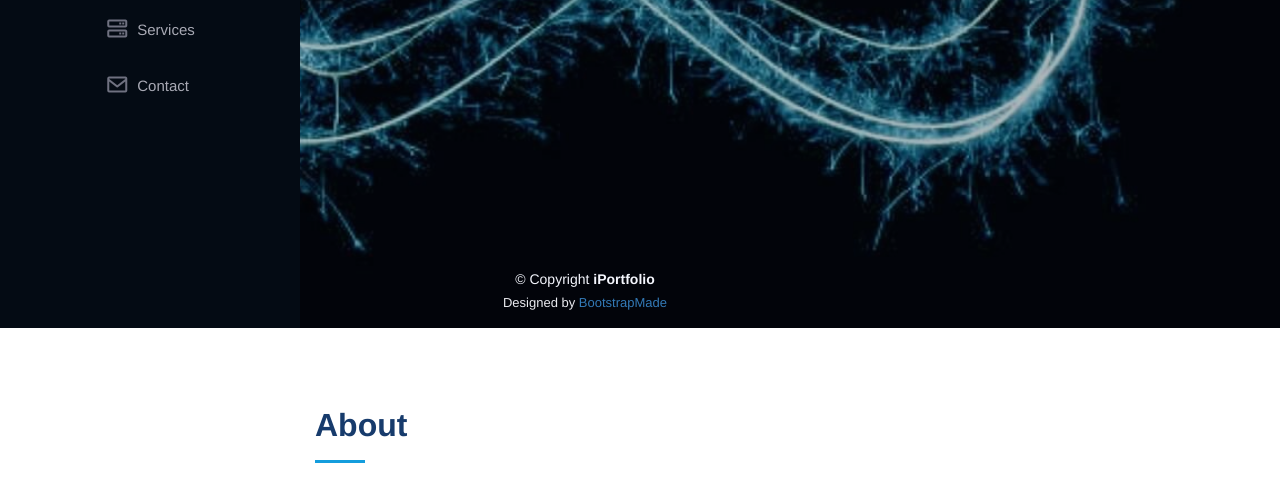
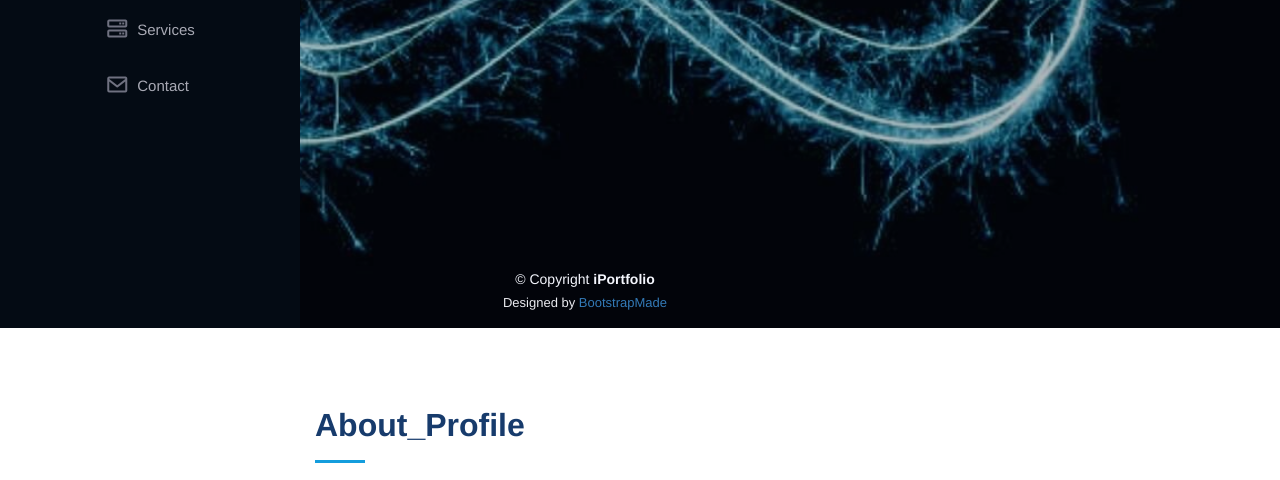
Before and after one commit to prafulpatel16/p1_Portfolio_webapp_deploy, a plain HTML site: page iPortfoliov1_emp/index.html in a window 1280 px wide. Shown: the part 472-952 px from the top of the page. Drawn offline with nearby package versions, Linux system fonts and the light colour scheme.

Commit message:
update about lable

```diff
--- a/iPortfoliov1_emp/index.html
+++ b/iPortfoliov1_emp/index.html
@@ -85,7 +85,7 @@
       <div class="container">
 
         <div class="section-title">
-          <h2>About</h2>
+          <h2>About_Profile</h2>
           <p>I am an IT professional with overall 14 years plus an unique blend of Technical, Software Development, Functional & Qualitative skills. I have hands-on-experience in across IT Software Testing, Quality Assurance, Test Automation, RPA Development, RPA Testing, Cloud Infrastructure Management, Cloud Operations, Server Administration.</p>
         </div>
 
```
